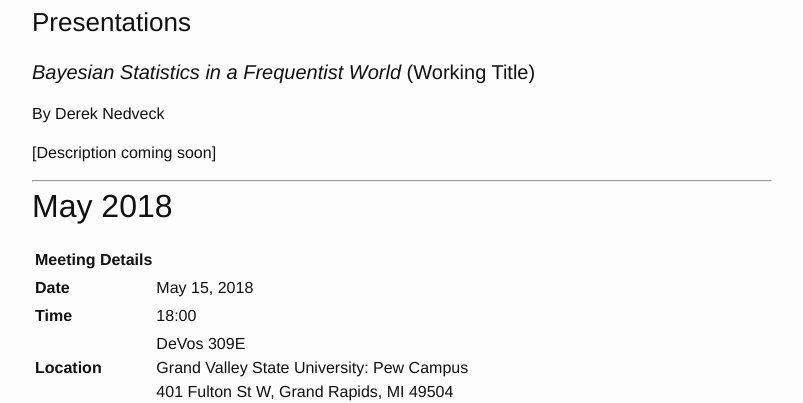
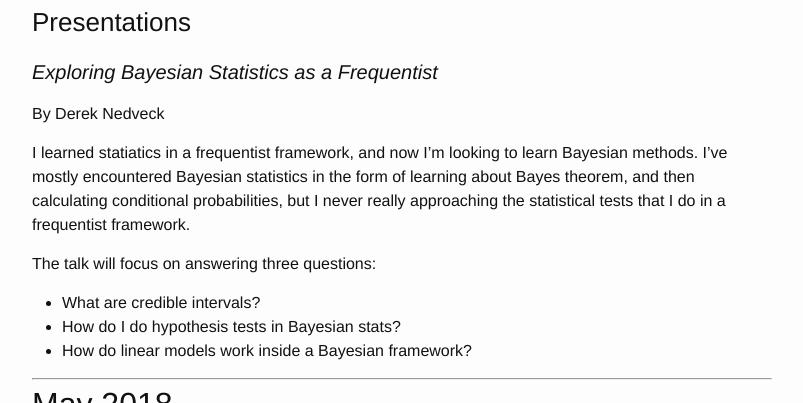
Before and after one commit to WestMichiganRUserGroup/WestMichiganRUserGroup.github.io, a Jekyll site: the page built from upcoming.md, in a window 1280 px wide and 900 px high, scrolled down 707 px, cut to the strip 199-602 px from the top of the window. Shown: the whole strip, without its empty margins (238-1041 px from the left). Built offline with Jekyll 4.4.1, drawn with Linux system fonts in a browser that asks for light colours.

Commit message:
adding in talk description, and talk title

```diff
--- a/upcoming.md
+++ b/upcoming.md
@@ -18,11 +18,17 @@ Events always take place on the third Tuesday of the month at 6pm. We usually me
 
 ### Presentations
 
-#### *Bayesian Statistics in a Frequentist World* (Working Title)
+#### *Exploring Bayesian Statistics as a Frequentist*
 
 By Derek Nedveck
 
-[Description coming soon]
+I learned statiatics in a frequentist framework, and now I'm looking to learn Bayesian methods. I've mostly encountered Bayesian statistics in the form of learning about Bayes theorem, and then calculating conditional probabilities, but I never really approaching the statistical tests that I do in a frequentist framework.
+
+The talk will focus on answering three questions:
+
+- What are credible intervals?
+- How do I do hypothesis tests in Bayesian stats?
+- How do linear models work inside a Bayesian framework?
 
 ------------------------------------
 
```
